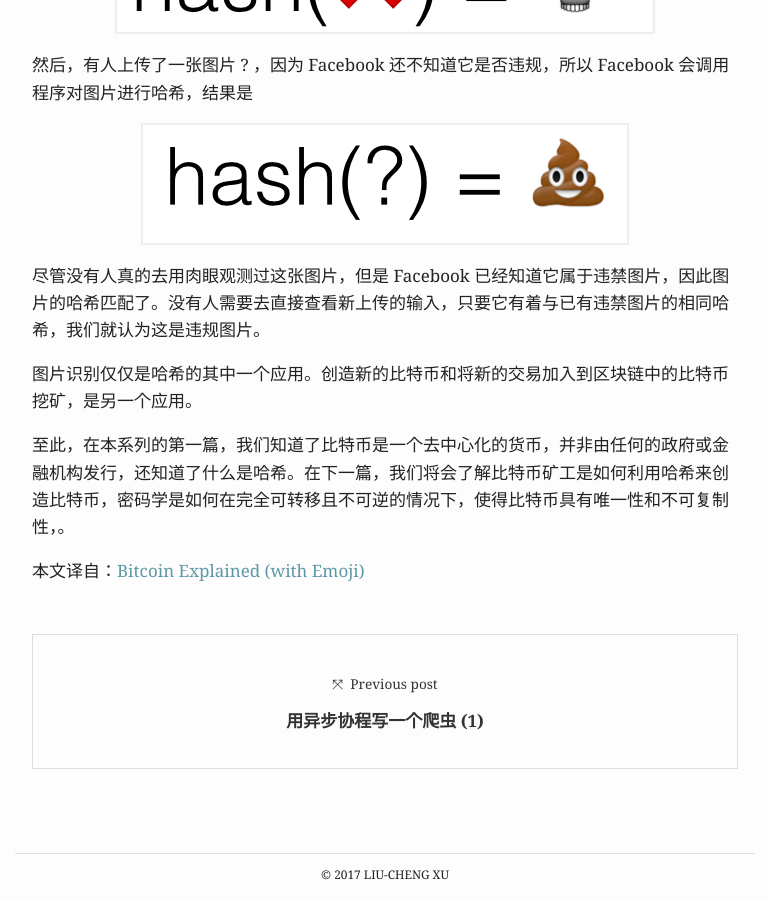
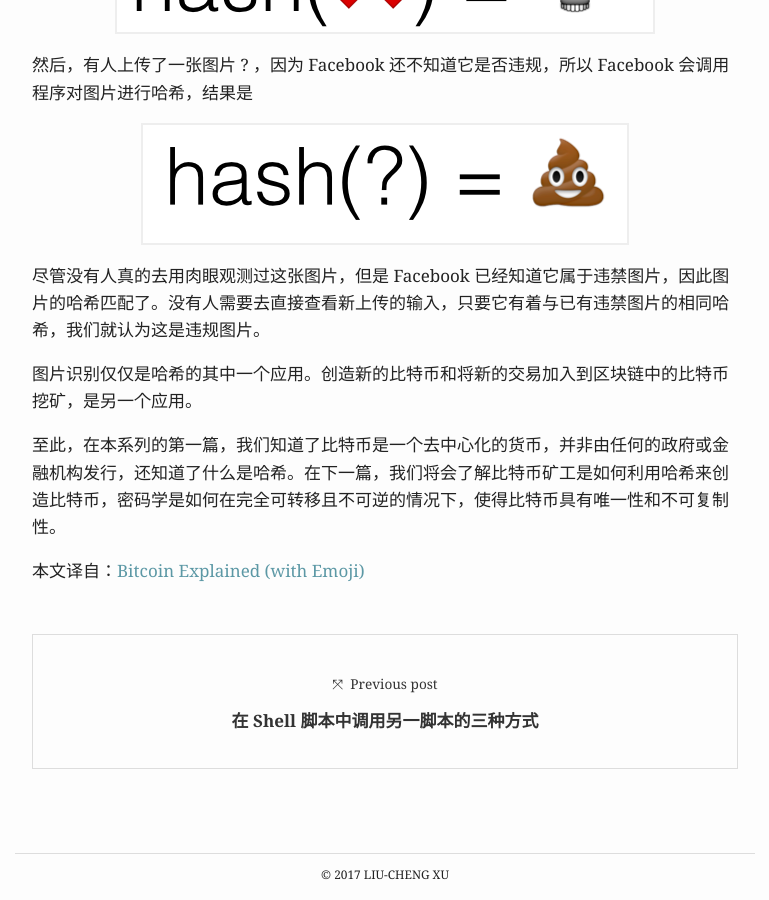
Before and after one commit to liuchengxu/blog-cn, a Jekyll site: the page built from _posts/2017-07-30-bitcoin-explained-1.md, in a window 1280 px wide and 900 px high, scrolled down 6154 px. Shown: the whole window, without its empty margins (255-1024 px from the left). Built offline with Jekyll 4.4.1, drawn with Linux system fonts in a browser that asks for light colours; some of the changed lines change nothing that is shown.

Commit message:
Add fork-exec-source.md

````diff
--- /dev/null
+++ b/_posts/2017-07-28-fork-exec-source.md
@@ -0,0 +1,103 @@
+---
+
+layout: post
+title: 在 Shell 脚本中调用另一脚本的三种方式
+tag: shell
+categories: posts
+published: true
+
+---
+
+先来说一下主要以下有几种方式：
+
+- **fork**: 如果脚本有执行权限的话，`path/to/foo.sh`。如果没有，`sh path/to/foo.sh`。
+- **exec**: `exec path/to/foo.sh`
+- **source**: `source path/to/foo.sh`
+
+### fork
+
+`fork` 是最普通的, 就是直接在脚本里面用 `path/to/foo.sh` 来调用
+ foo.sh 这个脚本，比如如果是 foo.sh 在当前目录下，就是 `./foo.sh`。运行的时候 terminal 会新开一个子 Shell 执行脚本 foo.sh，子 Shell 执行的时候, 父 Shell 还在。子 Shell 执行完毕后返回父 Shell。 子 Shell 从父 Shell 继承环境变量，但是子 Shell 中的环境变量不会带回父 Shell。
+
+### exec
+
+`exec` 与 `fork` 不同，不需要新开一个子 Shell 来执行被调用的脚本.  被调用的脚本与父脚本在同一个 Shell 内执行。但是使用 `exec` 调用一个新脚本以后, 父脚本中 `exec` 行之后的内容就不会再执行了。这是 `exec` 和 `source` 的区别.
+
+### source
+
+与 `fork` 的区别是不新开一个子 Shell 来执行被调用的脚本，而是在同一个 Shell 中执行. 所以被调用的脚本中声明的变量和环境变量, 都可以在主脚本中进行获取和使用。
+
+其实从命名上可以感知到其中的细微区别，下面通过两个脚本来体会三种调用方式的不同:
+
+第一个脚本，我们命名为 `1.sh`:
+
+```sh
+#!/usr/bin/env bash
+
+A=1
+
+echo "before exec/source/fork: PID for 1.sh = $$"
+
+export A
+echo "In 1.sh: variable A=$A"
+
+case $1 in
+        --exec)
+                echo -e "==> using exec…\n"
+                exec ./2.sh ;;
+        --source)
+                echo -e "==> using source…\n"
+                . ./2.sh ;;
+        *)
+                echo -e "==> using fork by default…\n"
+                ./2.sh ;;
+esac
+
+echo "after exec/source/fork: PID for 1.sh = $$"
+echo -e "In 1.sh: variable A=$A\n"
+```
+
+第二个脚本，我们命名为 `2.sh`：
+
+```sh
+#!/usr/bin/env bash
+
+echo "PID for 2.sh = $$"
+echo "In 2.sh get variable A=$A from 1.sh"
+
+A=2
+export A
+
+echo -e "In 2.sh: variable A=$A\n"
+```
+
+注：这两个脚本中的参数 `$$` 用于返回脚本的 PID , 也就是进程 ID。这个例子是想通过显示 PID 判断两个脚本是分开执行还是同一进程里执行，也就是是否有新开子 Shell。当执行完脚本 `2.sh` 后，脚本 `1.sh` 后面的内容是否还执行。
+
+`chmod +x 1.sh 2.sh` 给两个脚本加上可执行权限后执行情况：
+
+### fork
+
+![fork]({{ site.baseurl }}{{ site.images }}/posts/fork.png)
+
+`fork` 方式可以看出，两个脚本都执行了，运行顺序为1-2-1，从两者的 PID 值(1.sh PID=82266, 2.sh PID=82267)，可以看出，两个脚本是分成两个进程运行的。
+
+### exec
+
+![exec]({{ site.baseurl }}{{ site.images }}/posts/exec.png)
+
+`exec` 方式运行的结果是，2.sh 执行完成后，不再回到 1.sh。运行顺序为 1-2。从 PID 值看，两者是在同一进程 PID=82287 中运行的。
+
+### source
+
+![source]({{ site.baseurl }}{{ site.images }}/posts/source.png)
+
+source方式的结果是两者在同一进程里运行。该方式相当于把两个脚本先合并再运行。
+
+Command | Explanation
+:---:   | :---:
+fork    | 新开一个子 Shell 执行，子 Shell 可以从父 Shell 继承环境变量，但是子 Shell 中的环境变量不会带回给父 Shell。
+exec    | 在同一个 Shell 内执行，但是父脚本中 `exec` 行之后的内容就不会再执行了
+source  | 在同一个 Shell 中执行，在被调用的脚本中声明的变量和环境变量, 都可以在主脚本中进行获取和使用，相当于合并两个脚本在执行。
+
+参考：
+- [在shell脚本中调用另一个脚本的三种不同方法(fork, exec, source)](http://www.361way.com/shell-process/1126.html)
--- a/_posts/2017-07-30-bitcoin-explained-1.md
+++ b/_posts/2017-07-30-bitcoin-explained-1.md
@@ -132,6 +132,6 @@
 
 图片识别仅仅是哈希的其中一个应用。创造新的比特币和将新的交易加入到区块链中的比特币挖矿，是另一个应用。
 
-至此，在本系列的第一篇，我们知道了比特币是一个去中心化的货币，并非由任何的政府或金融机构发行，还知道了什么是哈希。在下一篇，我们将会了解比特币矿工是如何利用哈希来创造比特币，密码学是如何在完全可转移且不可逆的情况下，使得比特币具有唯一性和不可复制性，。
+至此，在本系列的第一篇，我们知道了比特币是一个去中心化的货币，并非由任何的政府或金融机构发行，还知道了什么是哈希。在下一篇，我们将会了解比特币矿工是如何利用哈希来创造比特币，密码学是如何在完全可转移且不可逆的情况下，使得比特币具有唯一性和不可复制性。
 
 本文译自：[Bitcoin Explained (with Emoji)](https://medium.com/@tessr/making-money-530d2bb2b8f7)
````
